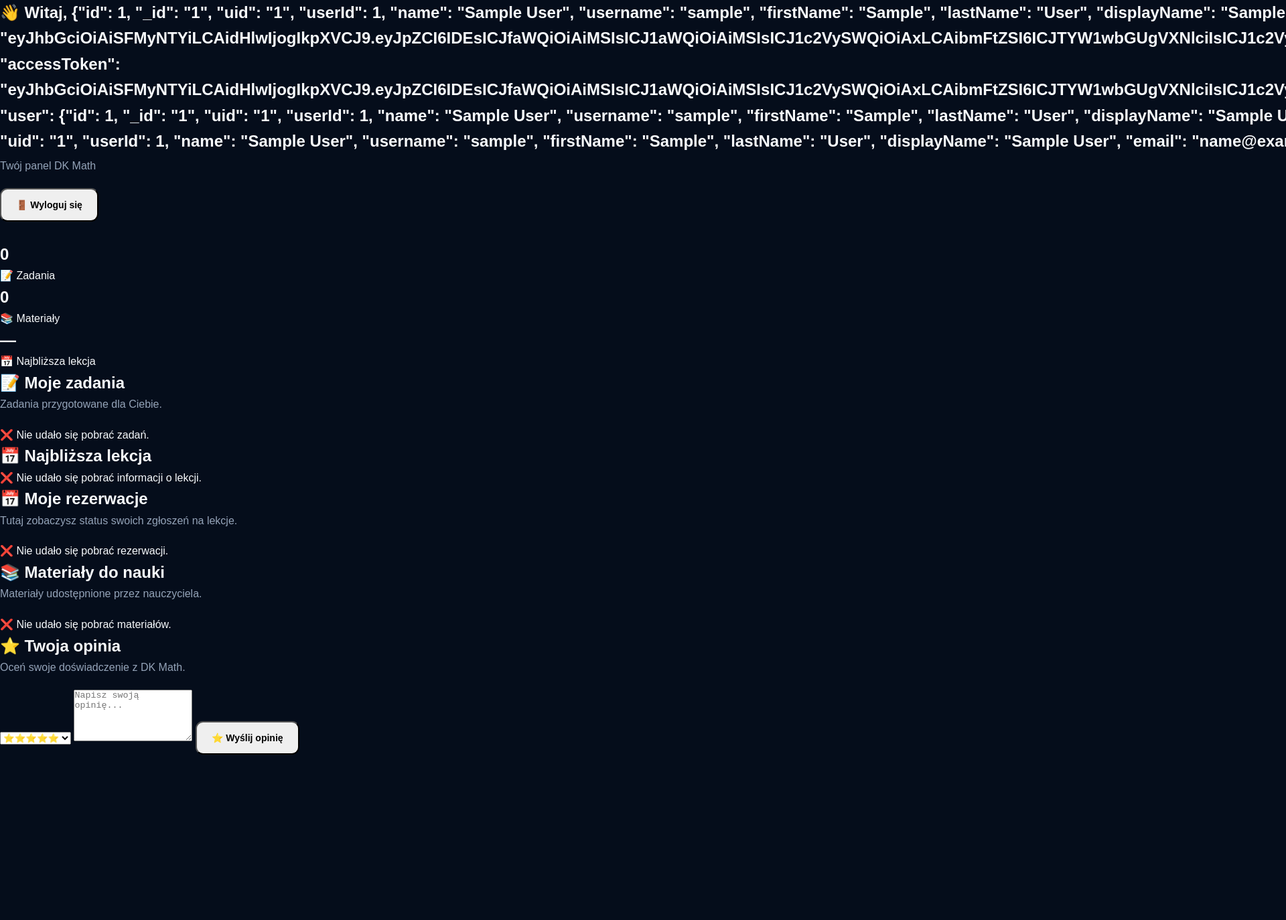
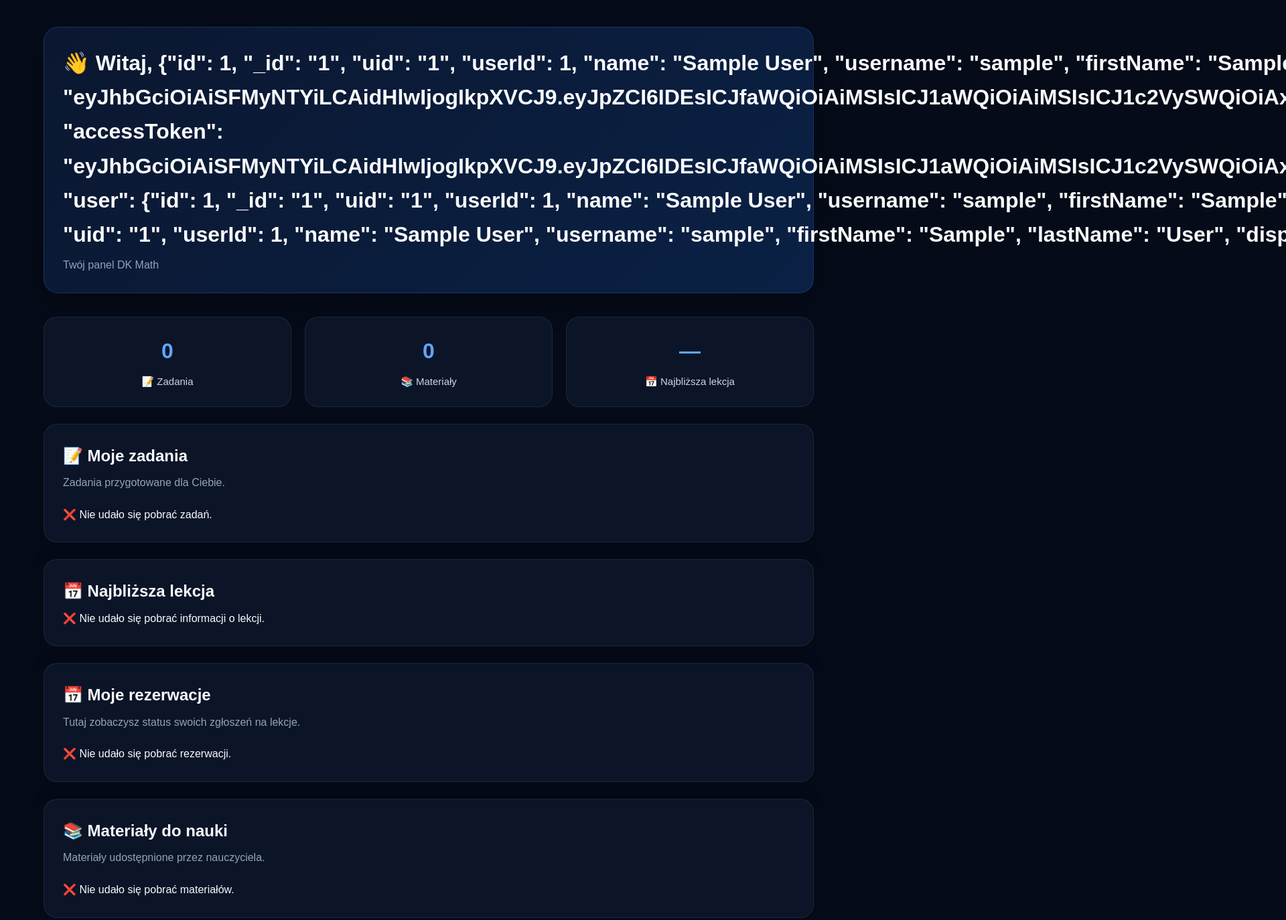
Before and after one commit to denizkaraman2006-ctrl/dk-math, a website: page dashboard.html in a window 1280 px wide. Shown: the top 1374 px of the page at 67% size, 1920 px wide, since content can reach past the window. Before the commit the page ends 1127 px from the top, so only its background shows below. Drawn offline with Linux system fonts and the light colour scheme; no server answers; sample sign-in values are in the browser's storage.

Commit message:
Poprawa panelu ucznia

```diff
--- a/dashboard.html
+++ b/dashboard.html
@@ -16,34 +16,278 @@
 
     <link rel="stylesheet" href="style.css">
 
+    <style>
+
+        * {
+            box-sizing: border-box;
+        }
+
+        body {
+            margin: 0;
+            min-height: 100vh;
+            background: #050b18;
+            color: #f8fafc;
+            font-family: Arial, Helvetica, sans-serif;
+        }
+
+        .dashboard-wrapper {
+            width: 100%;
+            max-width: 1200px;
+            margin: 0 auto;
+            padding: 40px 25px 70px;
+        }
+
+        /* GÓRA */
+
+        .dashboard-header {
+            display: flex;
+            justify-content: space-between;
+            align-items: center;
+            gap: 20px;
+            margin-bottom: 35px;
+            padding: 28px;
+            border-radius: 22px;
+            background: linear-gradient(
+                135deg,
+                #0b1730,
+                #0a2145
+            );
+            border: 1px solid rgba(59, 130, 246, 0.25);
+            box-shadow: 0 15px 40px rgba(0,0,0,0.25);
+        }
+
+        .dashboard-header h1 {
+            margin: 0 0 7px;
+            font-size: 32px;
+        }
+
+        .dashboard-header p {
+            margin: 0;
+            color: #94a3b8;
+            font-size: 16px;
+        }
+
+        /* PRZYCISK */
+
+        .dashboard-btn {
+            border: none;
+            padding: 13px 20px;
+            border-radius: 12px;
+            background: #087cff;
+            color: white;
+            font-size: 15px;
+            font-weight: 700;
+            cursor: pointer;
+            transition: 0.2s;
+        }
+
+        .dashboard-btn:hover {
+            background: #0566d6;
+            transform: translateY(-1px);
+        }
+
+        /* STATYSTYKI */
+
+        .dashboard-stats {
+            display: grid;
+            grid-template-columns: repeat(3, 1fr);
+            gap: 20px;
+            margin-bottom: 25px;
+        }
+
+        .stat-card {
+            padding: 25px;
+            border-radius: 20px;
+            background: #0c1527;
+            border: 1px solid rgba(148, 163, 184, 0.12);
+            text-align: center;
+        }
+
+        .stat-card h2 {
+            margin: 0 0 8px;
+            color: #60a5fa;
+            font-size: 32px;
+        }
+
+        .stat-card p {
+            margin: 0;
+            color: #cbd5e1;
+            font-size: 15px;
+        }
+
+        /* SEKCJE */
+
+        .dashboard-section {
+            margin-bottom: 25px;
+            padding: 28px;
+            border-radius: 20px;
+            background: #0c1527;
+            border: 1px solid rgba(148, 163, 184, 0.12);
+            box-shadow: 0 10px 30px rgba(0,0,0,0.15);
+        }
+
+        .dashboard-section h2 {
+            margin: 0 0 8px;
+            font-size: 24px;
+        }
+
+        .section-description {
+            margin: 0 0 22px;
+            color: #94a3b8;
+            line-height: 1.6;
+        }
+
+        /* ELEMENTY */
+
+        .dashboard-item {
+            padding: 20px;
+            margin-bottom: 14px;
+            border-radius: 15px;
+            background: #111c30;
+            border: 1px solid rgba(148, 163, 184, 0.10);
+        }
+
+        .dashboard-item:last-child {
+            margin-bottom: 0;
+        }
+
+        .dashboard-item h3 {
+            margin: 0 0 10px;
+            font-size: 18px;
+        }
+
+        .dashboard-item p {
+            margin: 8px 0;
+            color: #cbd5e1;
+            line-height: 1.6;
+        }
+
+        .empty-message {
+            padding: 22px;
+            border-radius: 15px;
+            background: #111c30;
+            color: #cbd5e1;
+        }
+
+        /* OPINIA */
+
+        #ocena {
+            width: 100%;
+            padding: 14px;
+            margin-bottom: 15px;
+            border-radius: 12px;
+            border: 1px solid #26364f;
+            background: #111c30;
+            color: white;
+            font-size: 16px;
+        }
+
+        #opinia {
+            width: 100%;
+            min-height: 130px;
+            padding: 15px;
+            margin-bottom: 15px;
+            resize: vertical;
+            border-radius: 12px;
+            border: 1px solid #26364f;
+            background: #111c30;
+            color: white;
+            font-family: inherit;
+            font-size: 15px;
+            outline: none;
+        }
+
+        #opinia:focus,
+        #ocena:focus {
+            border-color: #087cff;
+        }
+
+        #opinia::placeholder {
+            color: #64748b;
+        }
+
+        /* LINK DO LEKCJI / MATERIAŁÓW */
+
+        .dashboard-link {
+            display: inline-block;
+            margin-top: 12px;
+            padding: 11px 17px;
+            border-radius: 10px;
+            background: #087cff;
+            color: white;
+            text-decoration: none;
+            font-weight: 700;
+            transition: 0.2s;
+        }
+
+        .dashboard-link:hover {
+            background: #0566d6;
+        }
+
+        /* RESPONSIVE */
+
+        @media (max-width: 800px) {
+
+            .dashboard-stats {
+                grid-template-columns: 1fr;
+            }
+
+            .dashboard-header {
+                flex-direction: column;
+                align-items: flex-start;
+            }
+
+            .dashboard-header button {
+                width: 100%;
+            }
+
+            .dashboard-wrapper {
+                padding: 20px 15px 50px;
+            }
+
+        }
+
+        @media (max-width: 500px) {
+
+            .dashboard-header {
+                padding: 22px;
+            }
+
+            .dashboard-header h1 {
+                font-size: 26px;
+            }
+
+            .dashboard-section {
+                padding: 20px;
+            }
+
+            .dashboard-section h2 {
+                font-size: 21px;
+            }
+
+        }
+
+    </style>
+
 </head>
 
 
 <body>
 
-<section>
+<div class="dashboard-wrapper">
+
 
     <!-- GÓRA -->
 
-    <div style="
-        display:flex;
-        justify-content:space-between;
-        align-items:center;
-        gap:20px;
-        flex-wrap:wrap;
-        margin-bottom:30px;
-    ">
+    <header class="dashboard-header">
 
         <div>
 
-            <h1 id="welcome" style="margin-bottom:5px;">
-                Witaj!
+            <h1 id="welcome">
+                👋 Witaj!
             </h1>
 
-            <p style="
-                margin:0;
-                color:#94a3b8;
-            ">
+            <p>
                 Twój panel DK Math
             </p>
 
@@ -52,19 +296,19 @@
 
         <button
             onclick="logout()"
-            class="btn"
+            class="dashboard-btn"
         >
             🚪 Wyloguj się
         </button>
 
-    </div>
+    </header>
 
 
     <!-- STATYSTYKI -->
 
-    <div class="cards">
+    <div class="dashboard-stats">
 
-        <div class="card">
+        <div class="stat-card">
 
             <h2 id="tasksCount">
                 0
@@ -77,7 +321,7 @@
         </div>
 
 
-        <div class="card">
+        <div class="stat-card">
 
             <h2 id="materialsCount">
                 0
@@ -90,7 +334,7 @@
         </div>
 
 
-        <div class="card">
+        <div class="stat-card">
 
             <h2 id="lessonStatus">
                 —
@@ -107,16 +351,13 @@
 
     <!-- ZADANIA -->
 
-    <div class="card">
+    <section class="dashboard-section">
 
         <h2>
             📝 Moje zadania
         </h2>
 
-        <p style="
-            color:#94a3b8;
-            margin-bottom:20px;
-        ">
+        <p class="section-description">
             Zadania przygotowane dla Ciebie.
         </p>
 
@@ -128,12 +369,12 @@
 
         </div>
 
-    </div>
+    </section>
 
 
     <!-- LEKCJA -->
 
-    <div class="card">
+    <section class="dashboard-section">
 
         <h2>
             📅 Najbliższa lekcja
@@ -147,19 +388,18 @@
 
         </div>
 
-    </div>
-<!-- MOJE REZERWACJE -->
+    </section>
 
-<div class="card">
+
+    <!-- REZERWACJE -->
+
+    <section class="dashboard-section">
 
         <h2>
             📅 Moje rezerwacje
         </h2>
 
-    <p style="
-        color:#94a3b8;
-        margin-bottom:20px;
-    ">
+        <p class="section-description">
             Tutaj zobaczysz status swoich zgłoszeń na lekcje.
         </p>
 
@@ -171,20 +411,18 @@
 
         </div>
 
-</div>
+    </section>
+
 
     <!-- MATERIAŁY -->
 
-    <div class="card">
+    <section class="dashboard-section">
 
         <h2>
             📚 Materiały do nauki
         </h2>
 
-        <p style="
-            color:#94a3b8;
-            margin-bottom:20px;
-        ">
+        <p class="section-description">
             Materiały udostępnione przez nauczyciela.
         </p>
 
@@ -196,21 +434,18 @@
 
         </div>
 
-    </div>
+    </section>
 
 
     <!-- OPINIA -->
 
-    <div class="card">
+    <section class="dashboard-section">
 
         <h2>
             ⭐ Twoja opinia
         </h2>
 
-        <p style="
-            color:#94a3b8;
-            margin-bottom:20px;
-        ">
+        <p class="section-description">
             Oceń swoje doświadczenie z DK Math.
         </p>
 
@@ -249,20 +484,19 @@
 
         <button
             onclick="addOpinion()"
-            class="btn"
+            class="dashboard-btn"
         >
             ⭐ Wyślij opinię
         </button>
 
-    </div>
+    </section>
 
 
-</section>
+</div>
 
 
 <script src="dashboard.js"></script>
 
-
 </body>
 
 </html>
```
Lines whose indentation alone changed are shown as unchanged.
